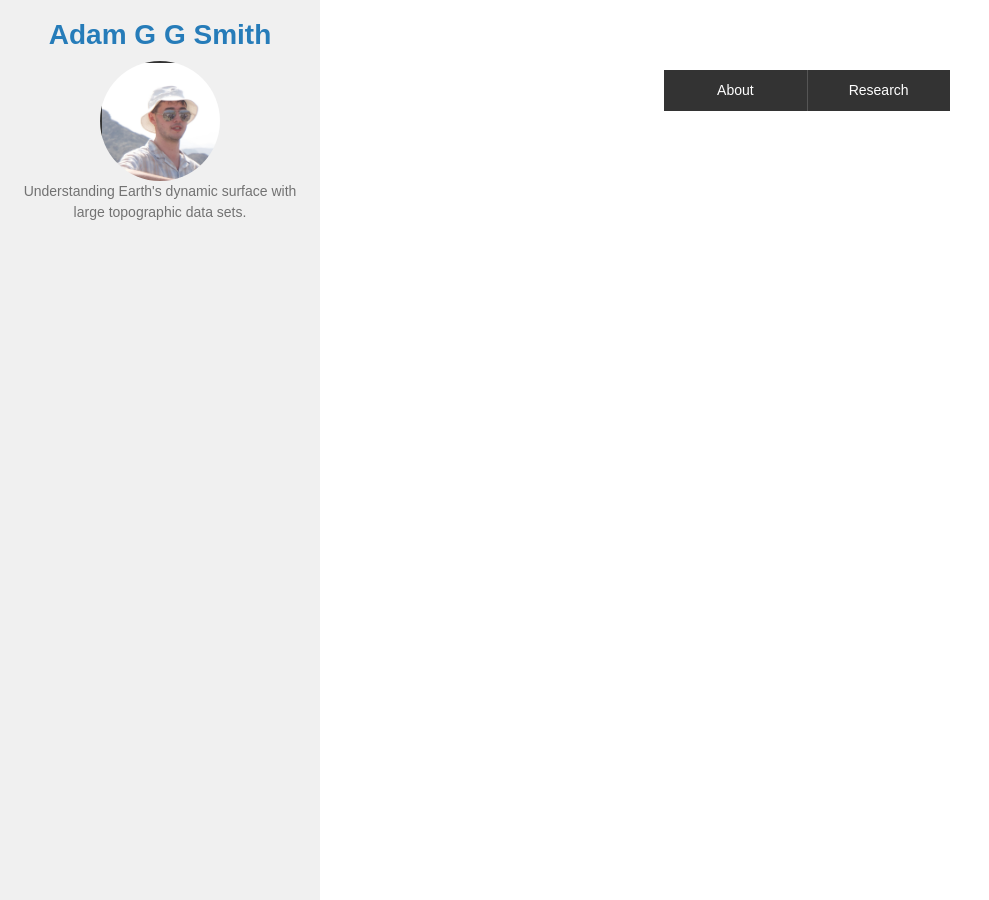
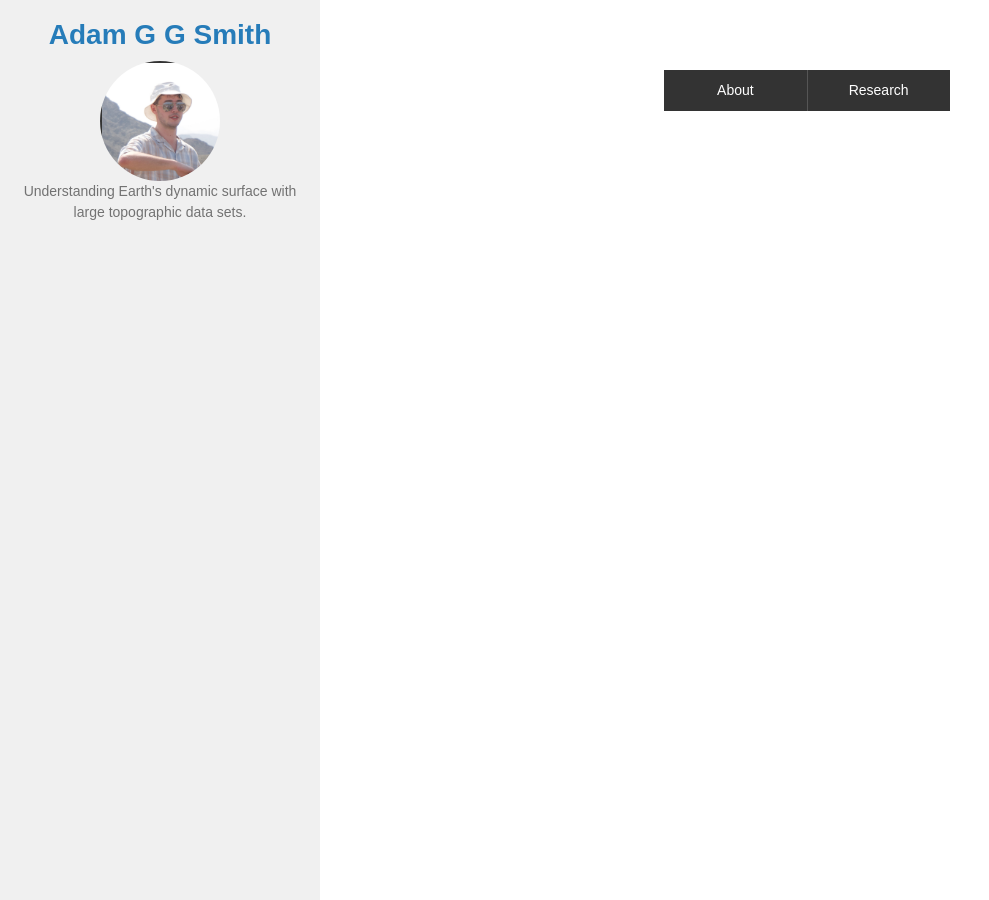
Before and after one commit to adamsmith142/adamsmith142.github.io, a Jekyll site: the page built from index.md, in a window 1280 px wide and 900 px high. Shown: the whole window, without its empty margins (0-989 px from the left). Built offline with Jekyll 4.4.1, drawn with Linux system fonts in a browser that asks for light colours.

Commit message:
Update default.html

```diff
--- a/_layouts/default.html
+++ b/_layouts/default.html
@@ -45,8 +45,8 @@
         }
 
         header .circular-logo img {
-            width: 120%; /* Slightly larger to include more area */
-            height: 120%;
+            width: 100%; /* Slightly larger to include more area */
+            height: 100%;
             object-fit: cover; /* Crop the image to cover the container without distortion */
             object-position: center center; /* Center the image within the container */
             border: 2px solid #333;
```
